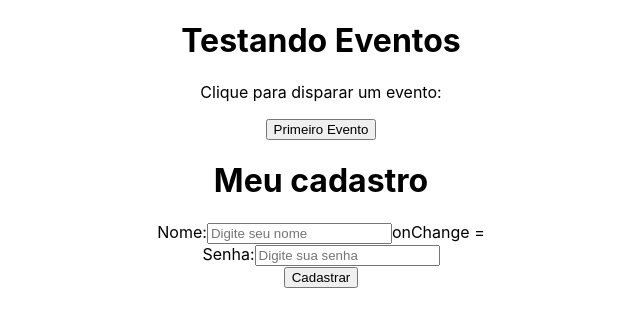
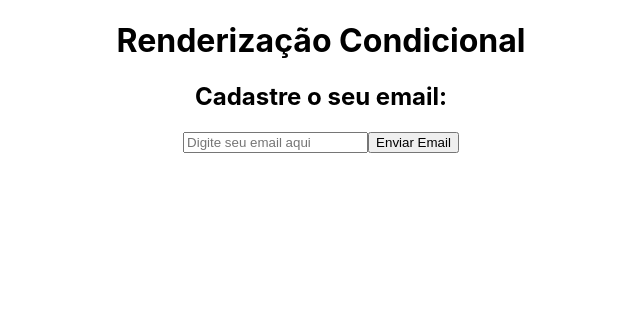
Before and after one commit to CarlosRenielly/REACT-JS, a React (Create React App) app in the folder meu-projeto/: page / in a window 1280 px wide. Shown: the top 326 px of the page, without its empty margins (319-959 px from the left). Built offline with nearby package versions, Linux system fonts and the light colour scheme.

Commit message:
estudandoReact 21/11

```diff
--- a/meu-projeto/src/App.js
+++ b/meu-projeto/src/App.js
@@ -1,18 +1,14 @@
 import './App.css';
-import Evento from './componets/Eventos';
-import Button from './componets/eventos/Button';
-import Form from './componets/Form';
+import Condicional from './componets/Condicional';
+
 
 
 function App() {
 
   return (
     <div className="App">
-      <h1>Testando Eventos</h1>
-      <Evento/>
-      <Form/>
-
-
+      <h1>Renderização Condicional</h1>
+      <Condicional/>
     </div>
   );
 }
--- /dev/null
+++ b/meu-projeto/src/componets/Condicional.js
@@ -0,0 +1,23 @@
+import {useState} from 'react'
+
+function Condicional (){
+  const[email, setEmail] = useState()
+
+
+  function enviarEmail (e){
+    e.preventDefault()
+    console.log("Testando")
+  }
+
+  return(
+    <div>
+      <h2>Cadastre o seu email:</h2>
+      <form>
+        <input type="email" placeholder='Digite seu email aqui' onChange={(e) => setEmail(e.target.value)}/>
+      <button type="submit"  onClick ={enviarEmail}>Enviar Email</button>
+      </form>
+    </div>
+  )
+}
+
+export default Condicional
--- a/meu-projeto/src/componets/Eventos.js
+++ b/meu-projeto/src/componets/Eventos.js
@@ -1,4 +1,4 @@
-import Button from './eventos/Button'
+
 
 function Evento (){
   function meuEvento(){
--- a/meu-projeto/src/componets/eventos/Button.js
+++ /dev/null
@@ -1,5 +0,0 @@
-function Button (props){
-  return <button onClick={props.event} >{props.text}</button>
-}
-
-export default Button
```
